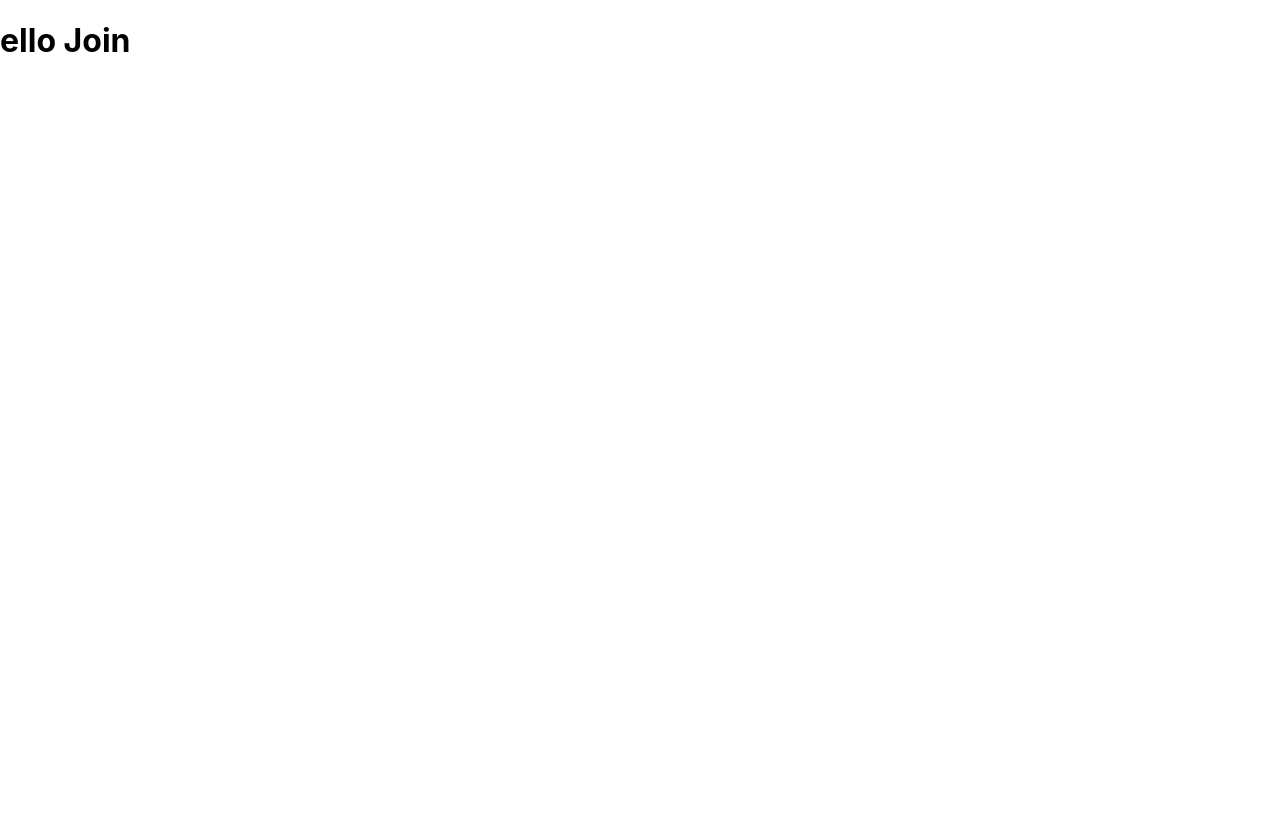
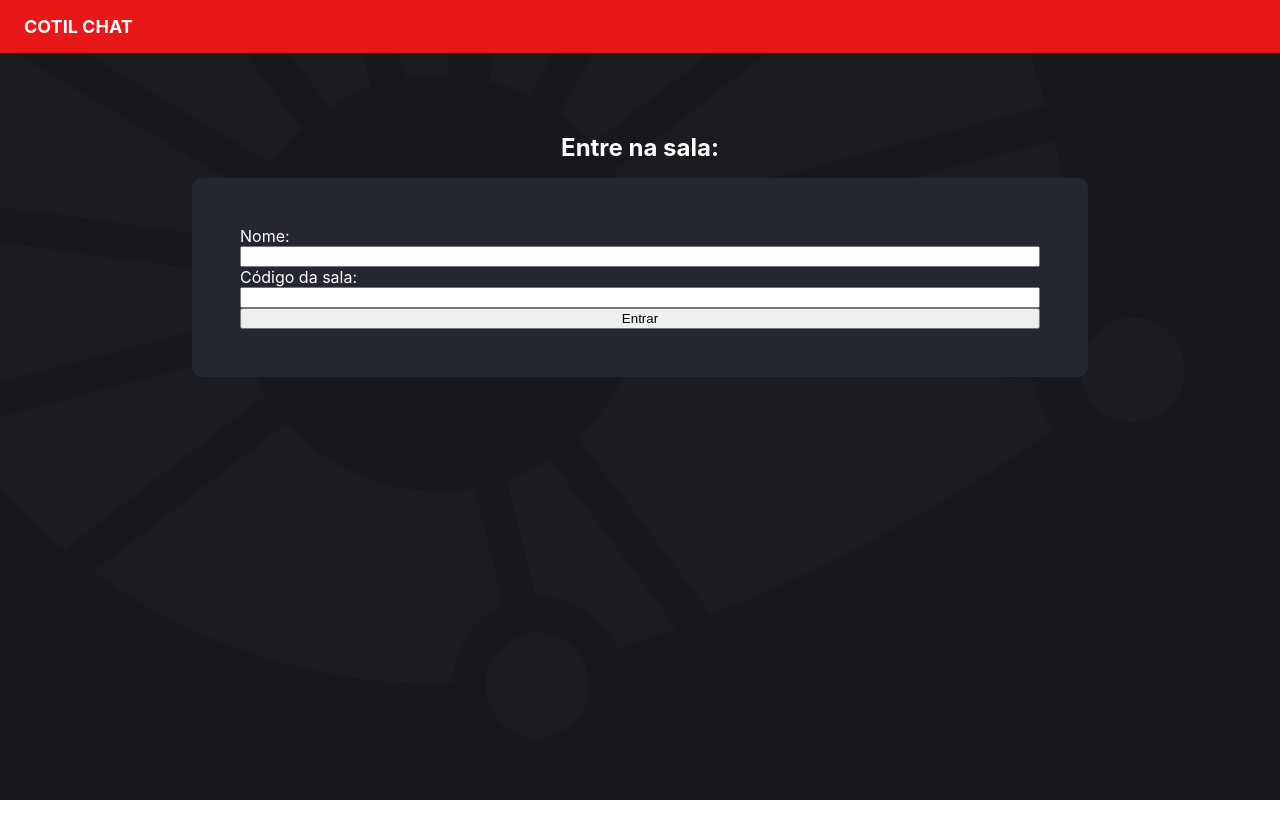
Before and after one commit to guiguat/cotil-chat, a React (Create React App) app in the folder client/: page / in a window 1280 px wide. After the commit the page ends 800 px from the top, so only its background shows below. Built offline with nearby package versions, Linux system fonts and the light colour scheme.

Commit message:
Create Join

```diff
--- a/client/src/Pages/Join/index.tsx
+++ b/client/src/Pages/Join/index.tsx
@@ -1,7 +1,26 @@
 import React from 'react';
+import Navbar from '../../Components/Navbar';
 
 const Join: React.FC = () => {
-  return <h1>ello Join</h1>;
+  return (
+  <>
+    <div className="content">
+      <Navbar>
+        <h1 className="nav-title">
+          COTIL CHAT
+        </h1>
+      </Navbar>
+      <h2>Entre na sala:</h2>
+      <form className="join-form">
+          <label htmlFor="name">Nome:</label>
+          <input id="name"/>
+          <label htmlFor="room">Código da sala:</label>
+          <input id="room"/>
+          <button type="submit" className="btn-join">Entrar</button>
+      </form>
+    </div>
+  </>
+  );
 }
 
 export default Join;
```
